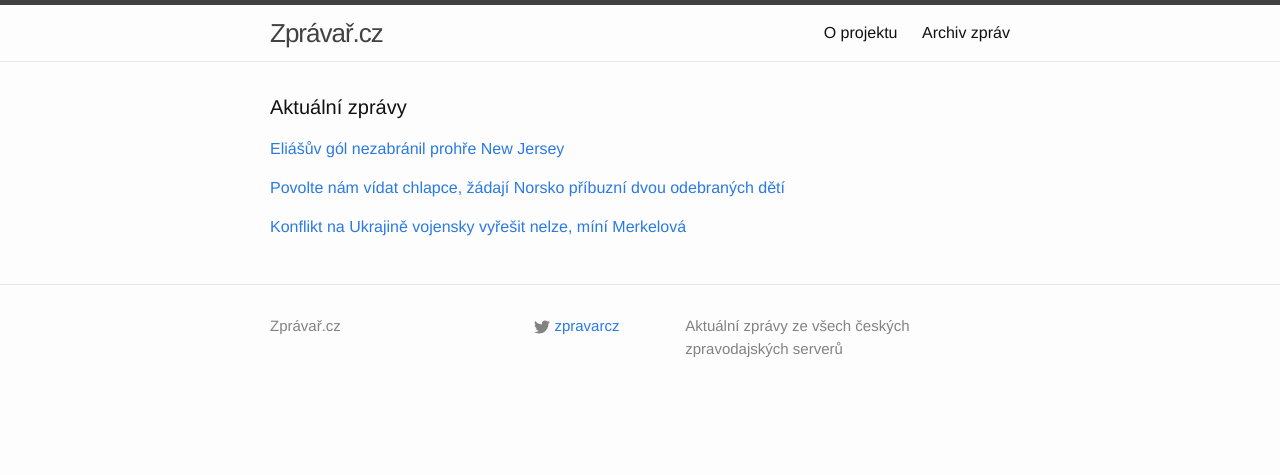
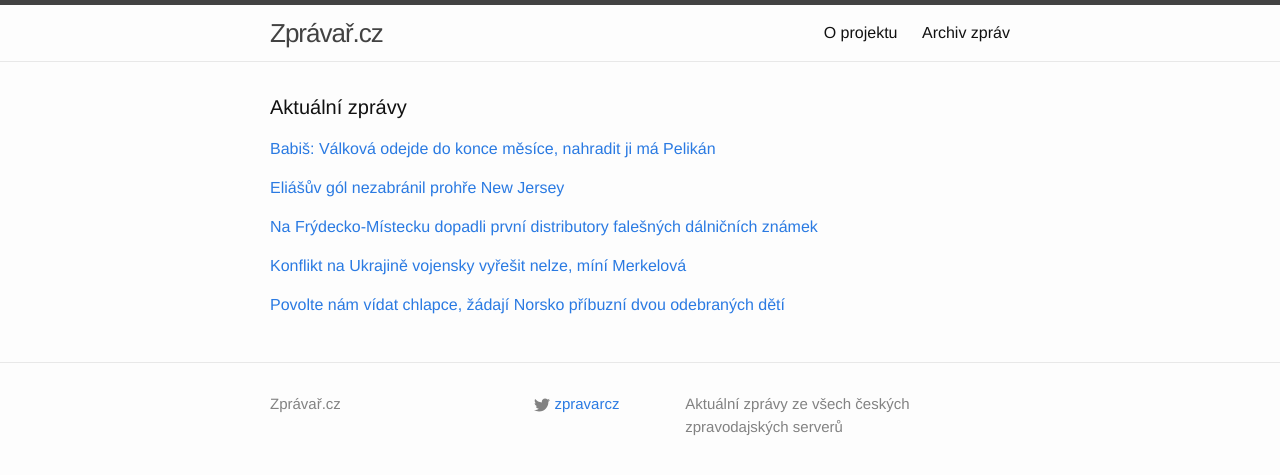
Before and after one commit to adliska/zpravar, a Jekyll site: the page built from index.html, in a window 1280 px wide. Shown: the top 475 px of the page. Built offline with Jekyll 4.4.1, drawn with Linux system fonts in a browser that asks for light colours.

Commit message:
zpravar news update

```diff
--- a/index.html
+++ b/index.html
@@ -5,26 +5,41 @@ layout: default
 <div class="home">
     <h1 class="page-heading">Aktuální zprávy</h1>
 
-<p><a href="javascript:;" onclick="toggle_visibility('zpravy0')">Eliášův gól nezabránil prohře New Jersey</a></p>
+<p><a href="javascript:;" onclick="toggle_visibility('zpravy0')">Babiš: Válková odejde do konce měsíce, nahradit ji má Pelikán</a></p>
 <div id="zpravy0" style="display:none">
+<ul>
+<li><a href=http://zpravy.e15.cz/domaci/politika/babis-valkova-odejde-do-konce-mesice-nahradit-ji-ma-pelikan-1161279>Babiš: Válková odejde do konce měsíce, nahradit ji má Pelikán - zpravy.e15.cz</a></li>
+<li><a href=http://www.ceskatelevize.cz/ct24/domaci/301163-babis-na-rezignaci-valkove-jsme-domluveni/>Babiš: Na rezignaci Válkové jsme domluveni - www.ceskatelevize.cz</a></li>
+<li><a href=http://www.ceskatelevize.cz/ct24/domaci/301163-babis-valkova-splnila-svou-roli-ted-potrebujeme-tah-na-branku/>Babiš: Válková splnila svou roli, teď potřebujeme tah na branku - www.ceskatelevize.cz</a></li>
+<li><a href=http://www.denik.cz/z_domova/spor-o-ministryni-jde-o-valkovou-20150210.html>Spor o ministryni. Jde o Válkovou? - www.denik.cz</a></li>
+</ul>
+</div><p><a href="javascript:;" onclick="toggle_visibility('zpravy1')">Eliášův gól nezabránil prohře New Jersey</a></p>
+<div id="zpravy1" style="display:none">
 <ul>
 <li><a href=http://www.denik.cz/hokej/eliasuv-gol-nezabranil-prohre-new-jersey-20150210.html>Eliášův gól nezabránil prohře New Jersey - www.denik.cz</a></li>
 <li><a href=http://hokej.idnes.cz/elias-byl-jedinym-strelcem-new-jersey-d84-/nhl.aspx?c=A150210_065539_nhl_Mkr>Eliáš byl jediným střelcem New Jersey, Hudler se trefil proti San Jose - hokej.idnes.cz</a></li>
 <li><a href=http://www.sportovninoviny.cz/zpravy/eliasuv-gol-nezabranil-prohre-new-jersey/1179441>Eliášův gól nezabránil prohře New Jersey - www.sportovninoviny.cz</a></li>
 <li><a href=http://sport.aktualne.cz/eliasuv-gol-by-na-vitezstvi-devils-malo-padli-s-edmontonem/r~db684956b0e411e490f70025900fea04/>Eliášův gól by na vítězství Devils málo, padli s Edmontonem - sport.aktualne.cz</a></li>
 </ul>
-</div><p><a href="javascript:;" onclick="toggle_visibility('zpravy1')">Povolte nám vídat chlapce, žádají Norsko příbuzní dvou odebraných dětí</a></p>
-<div id="zpravy1" style="display:none">
+</div><p><a href="javascript:;" onclick="toggle_visibility('zpravy2')">Na Frýdecko-Místecku dopadli první distributory falešných dálničních známek</a></p>
+<div id="zpravy2" style="display:none">
+<ul>
+<li><a href=http://www.novinky.cz/krimi/361220-na-frydecko-mistecku-dopadli-prvni-distributory-falesnych-dalnicnich-znamek.html>Na Frýdecko-Místecku dopadli první distributory falešných dálničních známek - www.novinky.cz</a></li>
+<li><a href=http://ostrava.idnes.cz/banda-prodavala-falesne-dalnicni-znamky-policiste-patraji-po-vyrobci-1j9-/ostrava-zpravy.aspx?c=A150210_072617_ostrava-zpravy_jog>Čtyři muži prodávali falešné dálniční známky, policie pátrá po výrobci - ostrava.idnes.cz</a></li>
+<li><a href=http://www.ceskenoviny.cz/zpravy/zpravy/skupina-muzu-ve-frydku-mistku-prodavala-falesne-dalnicni-znamky/1179459>Skupina mužů ve Frýdku-Místku prodávala falešné dálniční známky - www.ceskenoviny.cz</a></li>
+</ul>
+</div><p><a href="javascript:;" onclick="toggle_visibility('zpravy3')">Konflikt na Ukrajině vojensky vyřešit nelze, míní Merkelová</a></p>
+<div id="zpravy3" style="display:none">
+<ul>
+<li><a href=http://zpravy.idnes.cz/konflikt-na-ukrajine-vojensky-vyresit-nelze-mini-merkelova-pld-/zahranicni.aspx?c=A150210_064547_zahranicni_wlk>Konflikt na Ukrajině vojensky vyřešit nelze, míní Merkelová - zpravy.idnes.cz</a></li>
+<li><a href=http://www.novinky.cz/zahranicni/evropa/361218-podle-merkelove-nema-konflikt-na-ukrajine-vojenske-reseni.html>Podle Merkelové nemá konflikt na Ukrajině vojenské řešení - www.novinky.cz</a></li>
+<li><a href=http://www.ceskenoviny.cz/zpravy/zpravy/ukrajinsky-konflikt-podle-merkelove-nema-vojenske-reseni/1179415>Ukrajinský konflikt podle Merkelové nemá vojenské řešení - www.ceskenoviny.cz</a></li>
+</ul>
+</div><p><a href="javascript:;" onclick="toggle_visibility('zpravy4')">Povolte nám vídat chlapce, žádají Norsko příbuzní dvou odebraných dětí</a></p>
+<div id="zpravy4" style="display:none">
 <ul>
 <li><a href=http://zpravy.idnes.cz/michalakova-kapitan-jednani-barnevern-norsko-deti-fsa-/domaci.aspx?c=A150209_233620_domaci_hv>Povolte nám vídat chlapce, žádají Norsko příbuzní dvou odebraných dětí - zpravy.idnes.cz</a></li>
 <li><a href=http://www.ceskenoviny.cz/zpravy/zpravy/premier-se-sejde-s-matkou-jiz-norske-urady-odebraly-syny/1179417>Premiér se sejde s matkou, jíž norské úřady odebraly syny - www.ceskenoviny.cz</a></li>
 <li><a href=http://www.rozhlas.cz/_zprava/matka-deti-odebranych-v-norsku-chce-od-premiera-znat-dalsi-postup-ceska--1453706>Matka dětí odebraných v Norsku chce od premiéra znát další postup Česka - www.rozhlas.cz</a></li>
 </ul>
-</div><p><a href="javascript:;" onclick="toggle_visibility('zpravy2')">Konflikt na Ukrajině vojensky vyřešit nelze, míní Merkelová</a></p>
-<div id="zpravy2" style="display:none">
-<ul>
-<li><a href=http://zpravy.idnes.cz/konflikt-na-ukrajine-vojensky-vyresit-nelze-mini-merkelova-pld-/zahranicni.aspx?c=A150210_064547_zahranicni_wlk>Konflikt na Ukrajině vojensky vyřešit nelze, míní Merkelová - zpravy.idnes.cz</a></li>
-<li><a href=http://www.novinky.cz/zahranicni/evropa/361218-podle-merkelove-nema-konflikt-na-ukrajine-vojenske-reseni.html>Podle Merkelové nemá konflikt na Ukrajině vojenské řešení - www.novinky.cz</a></li>
-<li><a href=http://www.ceskenoviny.cz/zpravy/zpravy/ukrajinsky-konflikt-podle-merkelove-nema-vojenske-reseni/1179415>Ukrajinský konflikt podle Merkelové nemá vojenské řešení - www.ceskenoviny.cz</a></li>
-</ul>
 </div></div>
```
